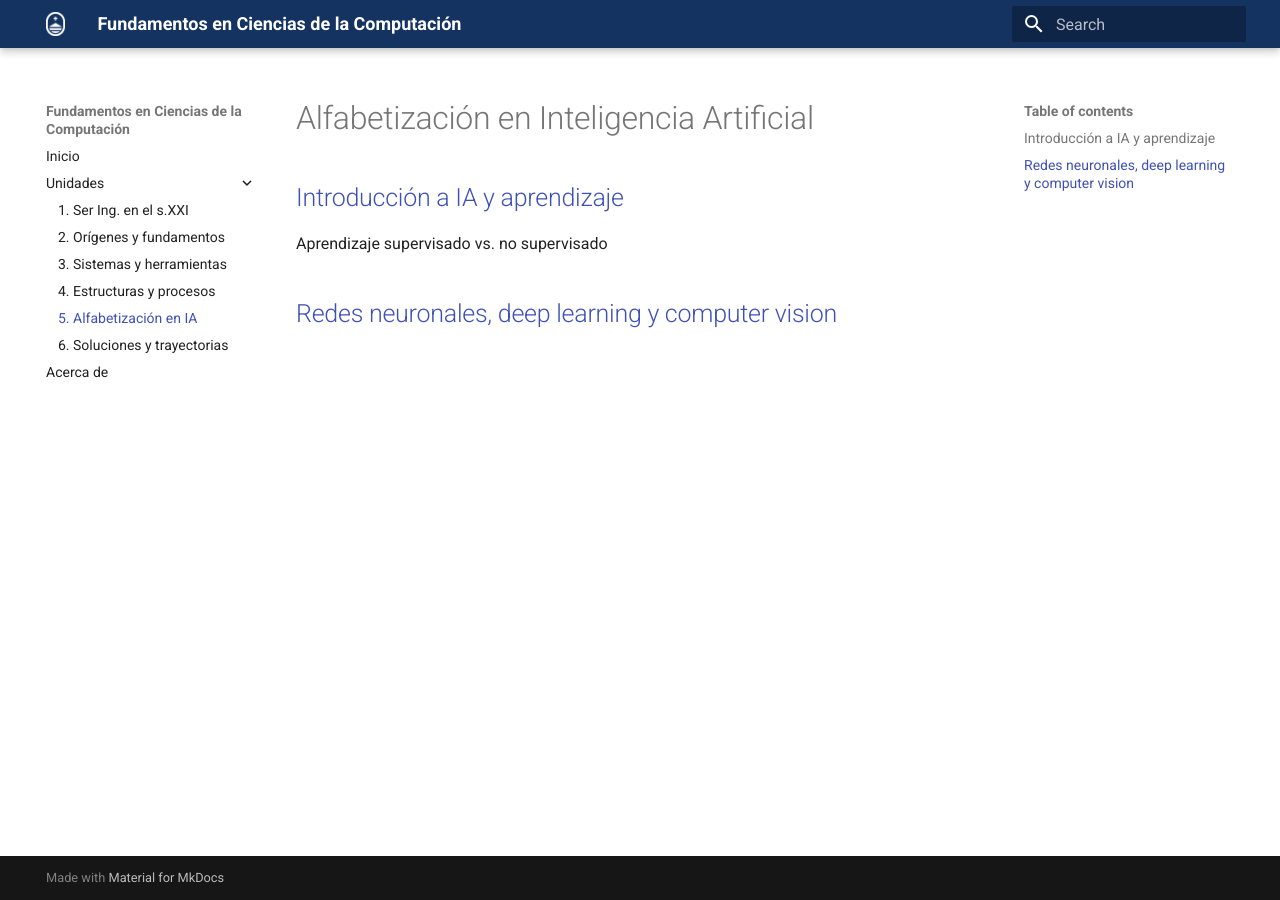
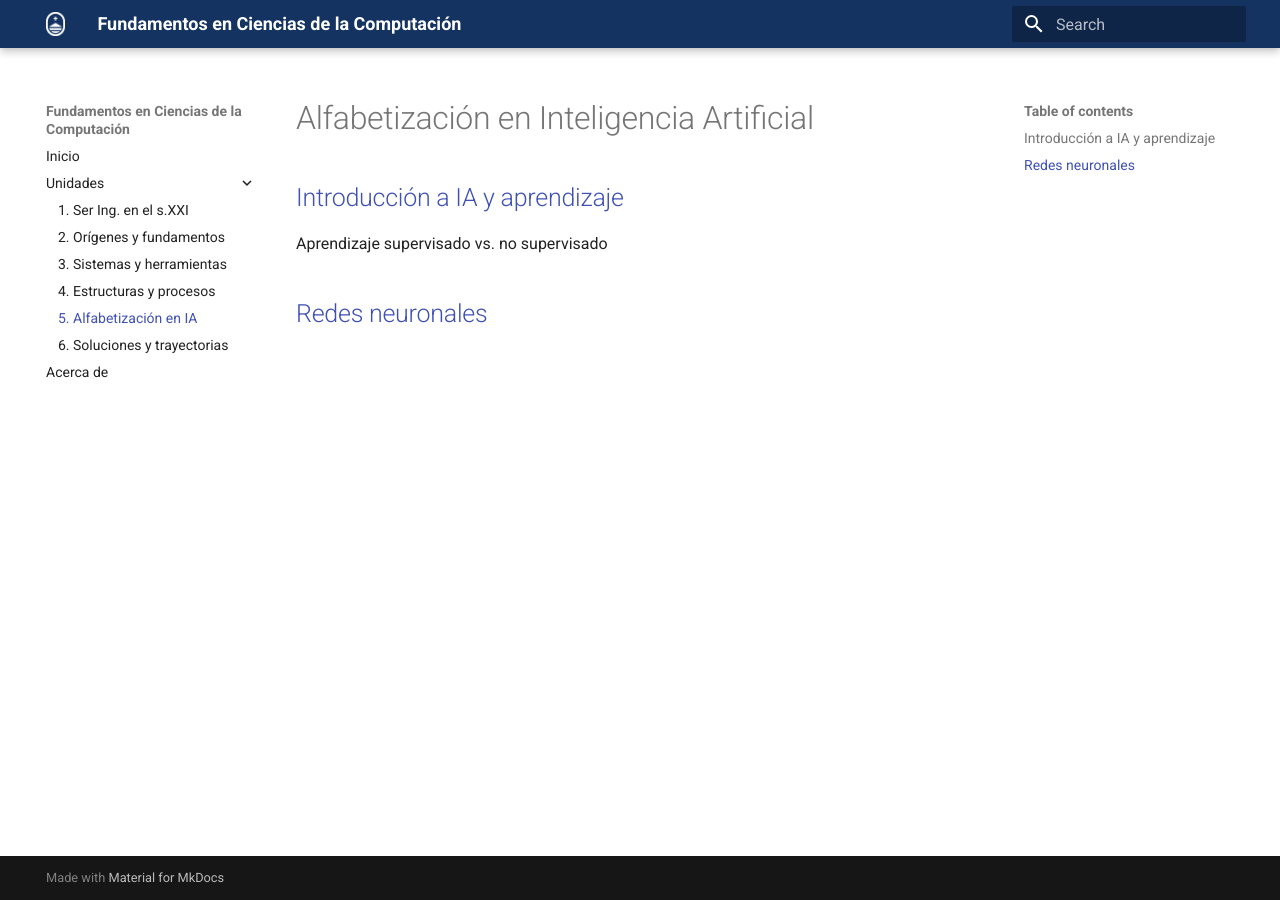
Before and after one commit to ucudal/Fundamentos_Ciencias_Computacion_Conceptos, an MkDocs documentation site: the page built from docs/unidad/5/readme.md, in a window 1280 px wide. Built offline with MkDocs 1.6.1 and Material for MkDocs 9.7.7, drawn with Linux system fonts in a browser that asks for light colours.

Commit message:
Update readme.md

```diff
--- a/docs/unidad/5/readme.md
+++ b/docs/unidad/5/readme.md
@@ -4,4 +4,4 @@
 
 Aprendizaje supervisado vs. no supervisado
 
-## [Redes neuronales, deep learning y computer vision](redes/readme.md)
+## [Redes neuronales](redes/readme.md)
```
